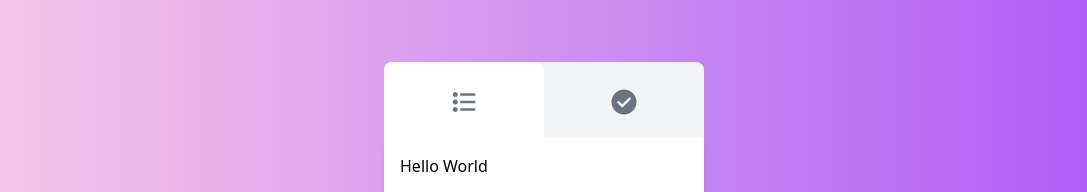
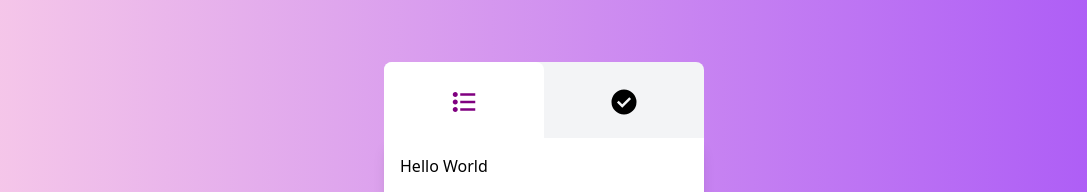
Before and after one commit to Redskullvue/Rira-Front-end-Task, a Vue app: page / in a window 1280 px wide. Shown: the top 192 px of the page, without its empty margins (96-1183 px from the left). Built offline with nearby package versions, Linux system fonts and the light colour scheme.

Commit message:
Fix : Slight Change in styles

```diff
--- a/src/components/Header.vue
+++ b/src/components/Header.vue
@@ -3,14 +3,14 @@
     class="w-full md:w-3/4 lg:w-1/4 h-20 flex items-center justify-center bg-gray-100 rounded-t-lg -mb-1"
   >
     <router-link
-      class="w-1/2 flex items-center justify-center h-full transition-all duration-300 text-gray-500 rounded-t-lg"
+      class="w-1/2 flex items-center justify-center h-full transition-all duration-300 rounded-t-lg"
       to="/"
     >
       <i-list class="text-3xl" />
     </router-link>
 
     <router-link
-      class="w-1/2 flex items-center justify-center h-full transition-all duration-300 text-gray-500 rounded-t-lg"
+      class="w-1/2 flex items-center justify-center h-full transition-all duration-300 rounded-t-lg"
       to="/done"
     >
       <i-check class="text-3xl" />
```
